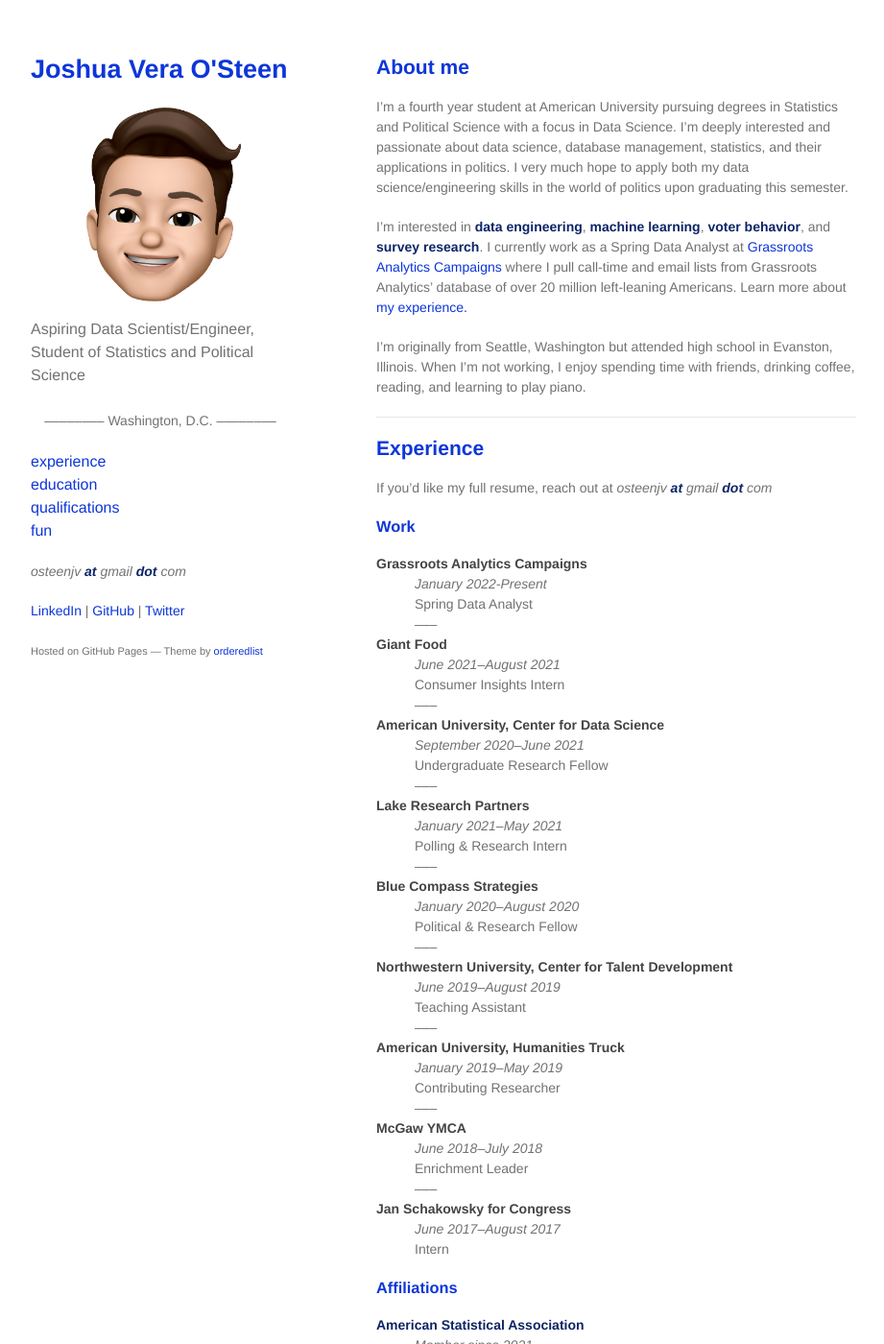
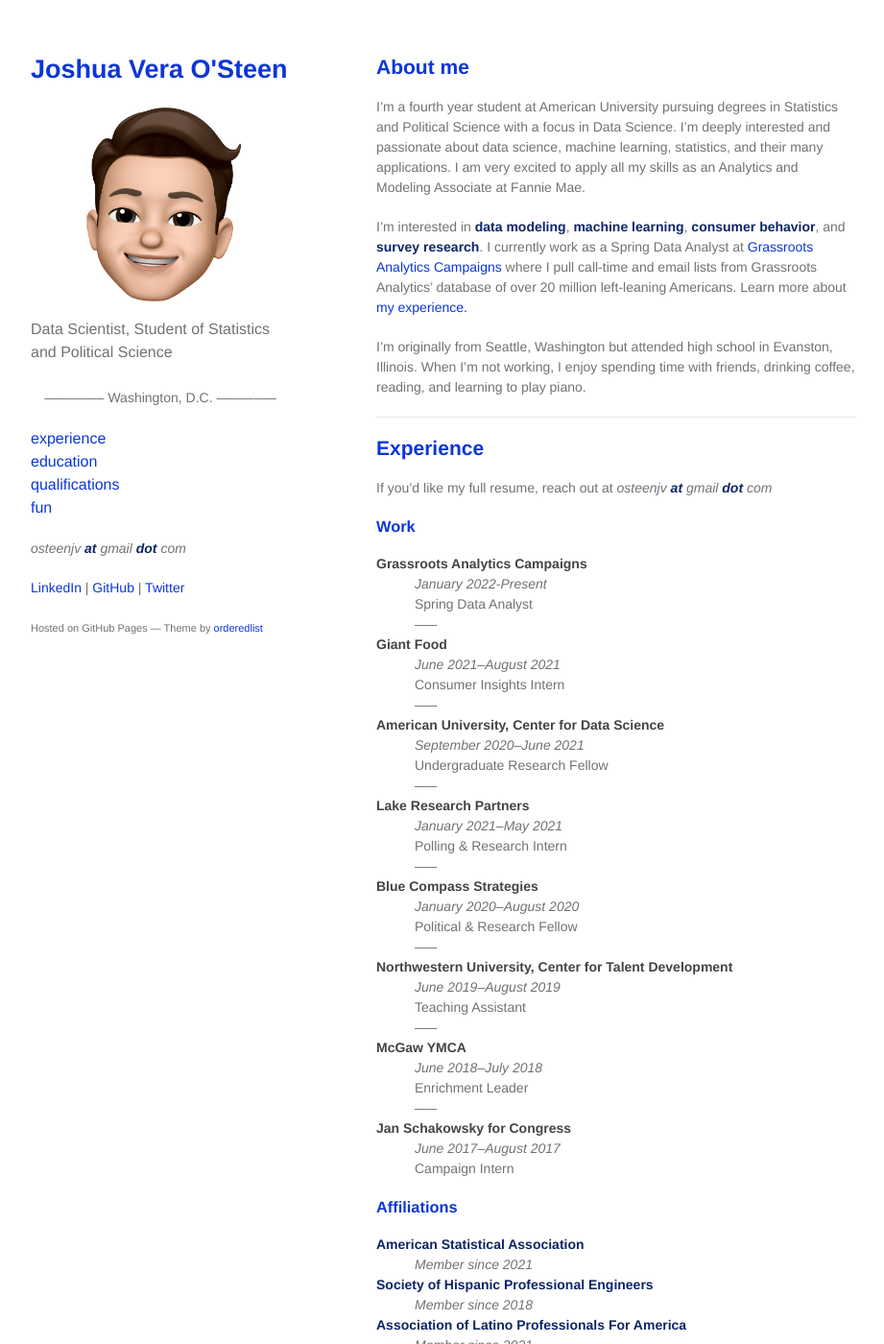
Before and after one commit to JVOsteen/JVOsteen.github.io, a Jekyll site: the page built from index.md, in a window 1280 px wide and 1400 px high. Shown: the whole window at 96% size, without its empty margins (178-1099 px from the left). Built offline with Jekyll 4.4.1, drawn with Linux system fonts in a browser that asks for light colours; our own code applies the rules of GitHub Pages for plain Markdown files; some of the changed text lies outside the part shown.

Commit message:
new job update

```diff
--- a/_config.yml
+++ b/_config.yml
@@ -1,6 +1,6 @@
 title: Joshua Vera O'Steen
 logo: ./assets/img/joshmemoji.png
-description: Aspiring Data Scientist/Engineer, Student of Statistics and Political Science
+description: Data Scientist, Student of Statistics and Political Science
 location: –––––––– Washington, D.C. ––––––––
 show_downloads: false
 google_analytics:
--- a/index.md
+++ b/index.md
@@ -2,9 +2,9 @@
 layout: default
 ---
 ## About me
-I'm a fourth year student at American University pursuing degrees in Statistics and Political Science with a focus in Data Science. I’m deeply interested and passionate about data science, database management, statistics, and their applications in politics. I very much hope to apply both my data science/engineering skills in the world of politics upon graduating this semester.
+I'm a fourth year student at American University pursuing degrees in Statistics and Political Science with a focus in Data Science. I’m deeply interested and passionate about data science, machine learning, statistics, and their many applications. I am very excited to apply all my skills as an Analytics and Modeling Associate at Fannie Mae.
 
-I'm interested in **data engineering**, **machine learning**, **voter behavior**, and **survey research**. I currently work as a Spring Data Analyst at [Grassroots Analytics Campaigns](https://campaigns.grassrootsanalytics.com/?hsLang=en)  where I pull call-time and email lists from Grassroots Analytics' database of over 20 million left-leaning Americans. Learn more about [my experience.](./#experience)
+I'm interested in **data modeling**, **machine learning**, **consumer behavior**, and **survey research**. I currently work as a Spring Data Analyst at [Grassroots Analytics Campaigns](https://campaigns.grassrootsanalytics.com/?hsLang=en) where I pull call-time and email lists from Grassroots Analytics' database of over 20 million left-leaning Americans. Learn more about [my experience.](./#experience)
 
 I'm originally from Seattle, Washington but attended high school in Evanston, Illinois. When I'm not working, I enjoy spending time with friends, drinking coffee, reading, and learning to play piano.
 
@@ -44,11 +44,6 @@
 : Teaching Assistant
 : –––
 
-American University, Humanities Truck
-: _January 2019–May 2019_
-: Contributing Researcher
-: –––
-
 McGaw YMCA
 : _June 2018–July 2018_
 : Enrichment Leader
@@ -56,7 +51,7 @@
 
 Jan Schakowsky for Congress
 : _June 2017–August 2017_
-: Intern
+: Campaign Intern
 
 ### Affiliations
 
```
Also changed, not shown: other parts of index.md (+1 -1 lines).
